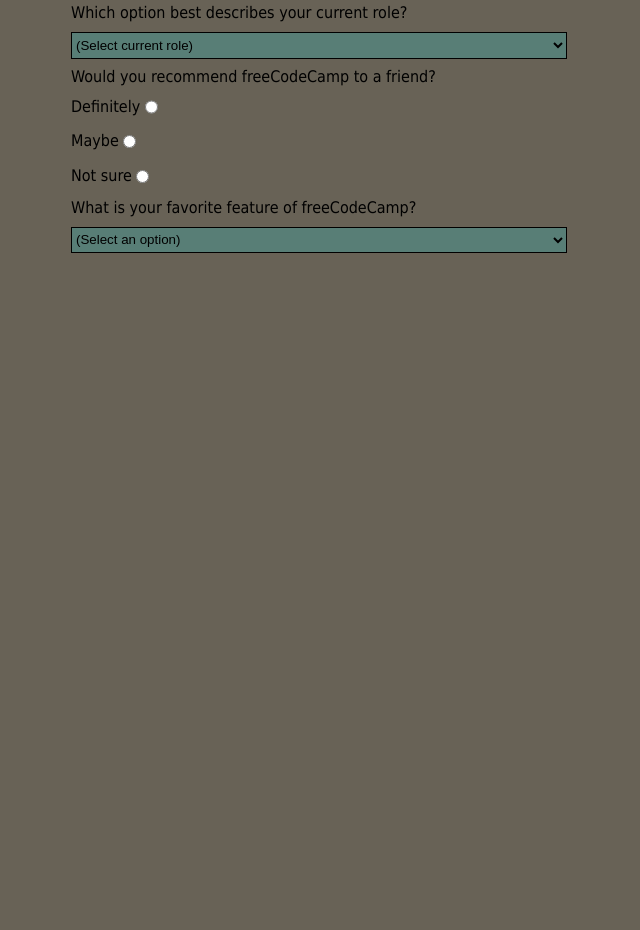
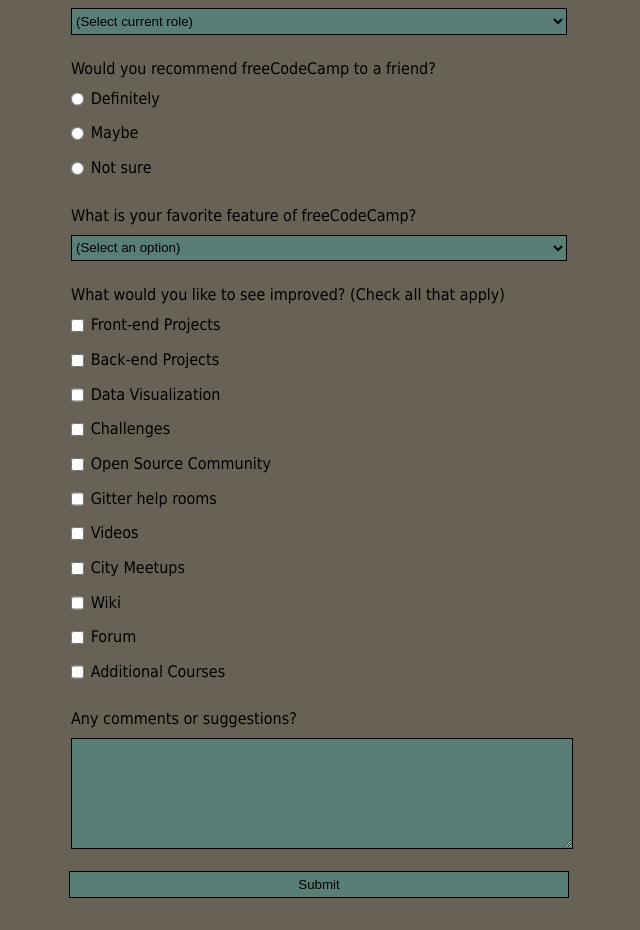
Before and after one commit to Thorwine/fCC-005-RWD-SurveyForm-CERT, a plain HTML site: page index.html in a window 1280 px wide. Shown: the part 377-1307 px from the top of the page, without its empty margins (321-961 px from the left). Before the commit the page ends 832 px from the top, so only its background shows below. Drawn offline with Linux system fonts and the light colour scheme.

Commit message:
Version 1.2

```diff
--- a/index.html
+++ b/index.html
@@ -31,10 +31,14 @@
           <option value="">Other</option>
         </select>
       </label>
+    </fieldset>
+    <fieldset>
       <label>Would you recommend freeCodeCamp to a friend?</label>
-      <label>Definitely <input class="inline" name="recommend" value="1" type="radio"></label>
-      <label>Maybe <input class="inline" name="recommend" value="2" type="radio"></label>
-      <label>Not sure <input class="inline" name="recommend" value="3" type="radio"></label>
+      <label><input class="inline" name="recommend" value="1" type="radio">Definitely</label>
+      <label><input class="inline" name="recommend" value="2" type="radio">Maybe</label>
+      <label><input class="inline" name="recommend" value="3" type="radio">Not sure</label>
+    </fieldset>
+    <fieldset>
       <label>What is your favorite feature of freeCodeCamp?
         <select id="dropdown">
           <option value="">(Select an option)</option>
@@ -44,7 +48,24 @@
           <option value="">Open Source</option>
         </select>
     </fieldset>
-
+    <fieldset>
+      <label>What would you like to see improved? (Check all that apply)</label>
+      <label><input class="inline" value="1" type="checkbox">Front-end Projects</label>
+      <label><input class="inline" value="2" type="checkbox">Back-end Projects</label>
+      <label><input class="inline" value="3" type="checkbox">Data Visualization</label>
+      <label><input class="inline" value="4" type="checkbox">Challenges</label>
+      <label><input class="inline" value="5" type="checkbox">Open Source Community</label>
+      <label><input class="inline" value="6" type="checkbox">Gitter help rooms</label>
+      <label><input class="inline" value="7" type="checkbox">Videos</label>
+      <label><input class="inline" value="8" type="checkbox">City Meetups</label>
+      <label><input class="inline" value="9" type="checkbox">Wiki</label>
+      <label><input class="inline" value="10" type="checkbox">Forum</label>
+      <label><input class="inline" value="11" type="checkbox">Additional Courses</label>
+    </fieldset>
+    <fieldset>
+      <label>Any comments or suggestions? <textarea cols="30" rows="7"></textarea></label>
+    </fieldset>
+    <input type="submit" id="submit">
   </form>
 </body>
 
--- a/styles.css
+++ b/styles.css
@@ -24,8 +24,8 @@ form {
 
 fieldset {
   border: none;
-  padding-top: 2rem;
-  padding-bottom: 2rem;
+  padding-top: 0.5rem;
+  padding-bottom: 0.5rem;
   padding-left: 0px;
   padding-right: 0px;
 }
@@ -52,7 +52,7 @@ textarea {
 
 label {
   display: block; /* label elements are inline by default! */
-  margin: 0.5rem 0; /* siehe Fußnote > CSS Units */
+  margin: 0.5rem 0 0 0; /* siehe Fußnote > CSS Units */
 }
 
 ::placeholder {
```
